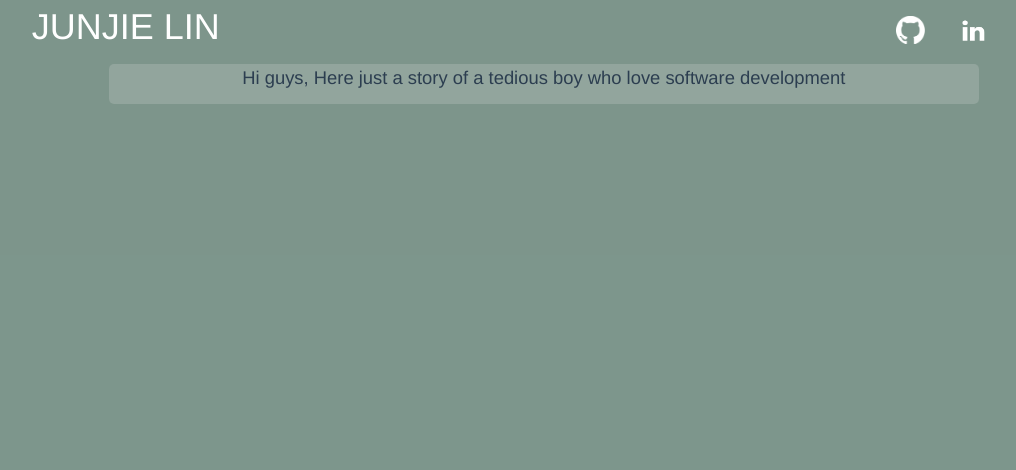
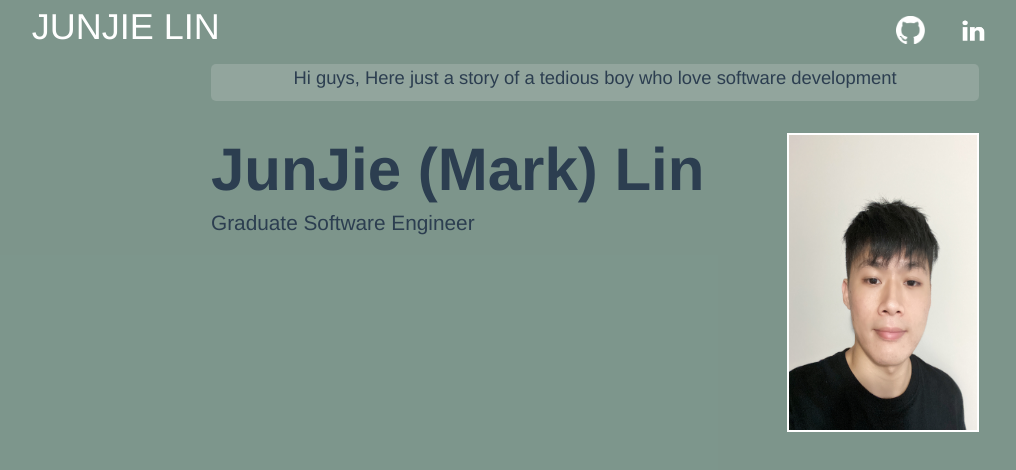
Before and after one commit to MarkYnot/profilioWeb, a Vue app in the folder client/: page /resume in a window 1280 px wide. Shown: the top 470 px of the page, without its empty margins (45-1061 px from the left). Built offline with nearby package versions, Linux system fonts and the light colour scheme; what vue-cookies, vue-mini-player would draw is missing.

Commit message:
added resume

```diff
--- a/client/src/views/resume.vue
+++ b/client/src/views/resume.vue
@@ -26,12 +26,21 @@
         </transition>
 
         <div class="Content">
-           <div class="intro">
-              <p>Hi guys, Here just a story of a tedious boy who love software development </p>
-           </div>
+            <div class="intro">
+                <p>Hi guys, Here just a story of a tedious boy who love software development </p>
+            </div>
 
+            <div class="rName">
+                <p>JunJie (Mark) Lin</p><br/><br/><br/>
+                <span>Graduate Software Engineer</span>
+            </div>
 
-      </div>
+            <div class="avatar">
+                <img alt="" src="../assets/me.jpg"/>
+            </div>
+
+        </div>
+
 </div>
 </template>
 
@@ -97,7 +106,6 @@ import '../assets/css/video.css'
     grid-column: 2/3;
     background: transparent;
     float:right;
-
     // border-bottom: 2px solid #dbdbdb;
 }
 
@@ -134,10 +142,6 @@ import '../assets/css/video.css'
 //   border: 0 0 0 0;
 // }
 
-
-
-
-
 .SideBar{
   grid-row: 1/3;
   grid-column: 1/3;
@@ -157,7 +161,7 @@ import '../assets/css/video.css'
 }
 
 .rSearchBar:hover{
-        opacity: 0.6;
+   opacity: 0.6;
 }
 
 .Content{
@@ -167,27 +171,64 @@ import '../assets/css/video.css'
   height: 100%;
   // background: #dbdbdb36;
   display: grid;
-  grid-template-columns: 100%;
-  grid-template-rows: 10% 40% 50%;
+  grid-template-columns: 20% 45% 15% 20%;
+  grid-template-rows: 5% 45% 50%;
 }
 
 .intro{
   grid-row:1;
-  grid-column:1;
+  grid-column:2/4;
   background: #dbdbdb36;
-  width: 68%;
-  height: 54%;
-  margin-left: 12vw;
+  width: 100%;
+  height: 100%;
+  // margin-left: 12vw;
   border-radius: 5px;
-
+  // overflow: scroll;
 }
 
 .intro p{
   font-size: 2.3vmin;
   font-family: PingFang SC,HarmonyOS_Regular,Helvetica Neue,Microsoft YaHei,sans-serif!important;
-  display: inline;
+  // display: inline;
   text-align: center;
 }
 
+.rName{
+  width:100%;
+  height: 100%;
+  grid-row: 2;
+  grid-column: 2/3;
+  margin-top: 3vh;
+  float:left;
+}
+
+.rName p{
+  float: left;
+  font-size: 7.5vmin;
+  font-weight: bolder;
+  margin-bottom:0 !important;
+}
+
+.rName span{
+  float:left;
+  line-height: 2vh;
+  // position: absolute;
+  font-size: 2.6vmin;
+}
+
+.avatar{
+  border: 2px solid white;
+  grid-row: 2/3;
+  grid-column: 3;
+  width:200w;
+  height:259w;
+  margin-top: 4vh;
+  float:right;
+}
+
+.avatar img{
+  width:100%;
+  height:100%;
+}
 
 </style>
```
Also changed, not shown: client/src/assets/me.jpg (added).
